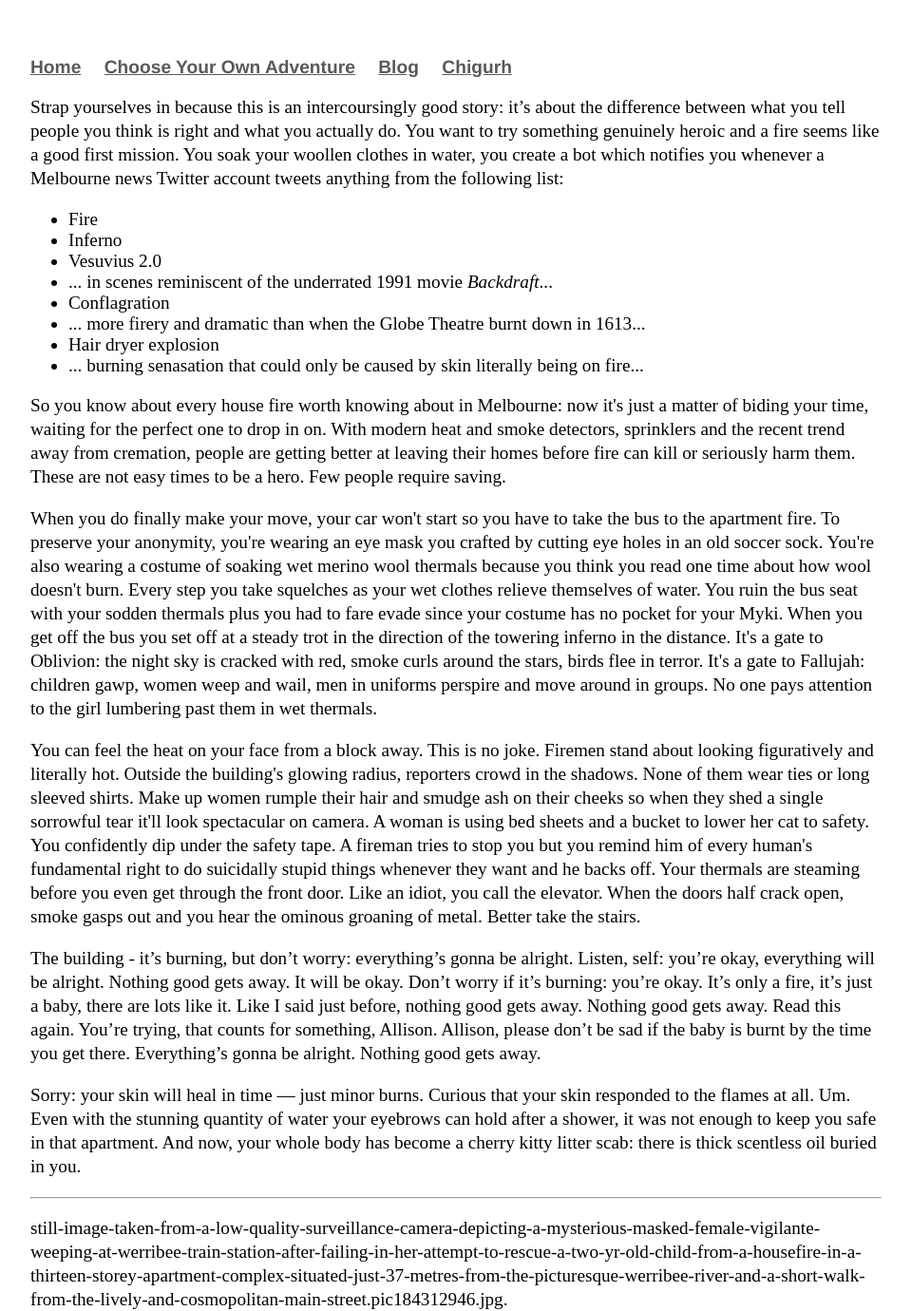
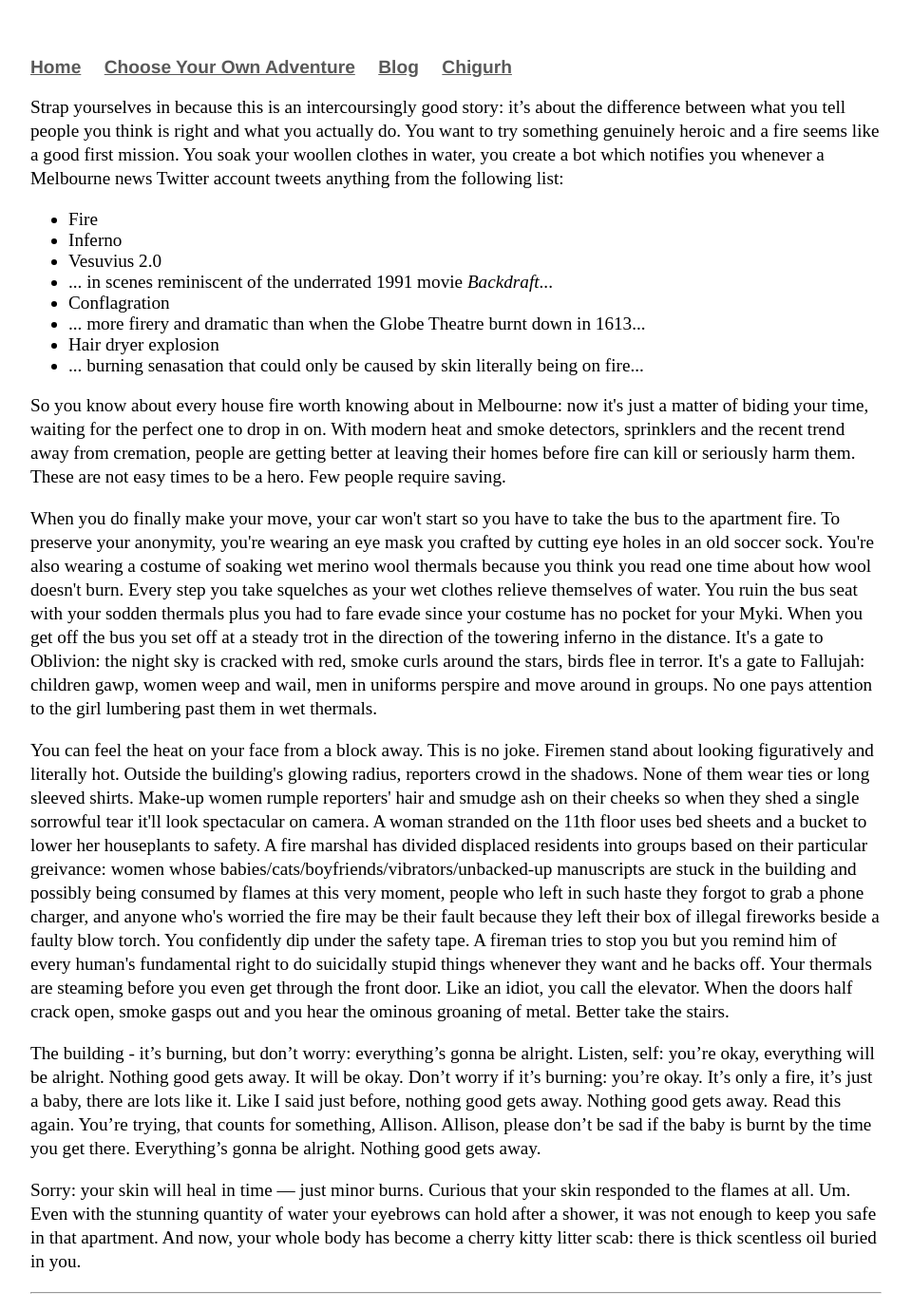
Before and after one commit to Pinelife/pinelife.github.io, a Jekyll site: the page built from Hellhole/Room9.html, in a window 1280 px wide. Shown: the top 1380 px of the page at 95% size, without its empty margins (160-1119 px from the left). Built offline with Jekyll 4.4.1, drawn with Linux system fonts in a browser that asks for light colours; grey boxes are pictures that could not be loaded.

Commit message:
Update Room9.html

```diff
--- a/Hellhole/Room9.html
+++ b/Hellhole/Room9.html
@@ -33,11 +33,15 @@ With modern heat and smoke detectors, sprinklers and the recent trend away from
 <p>
   You can feel the heat on your face from a block away. This is no joke. Firemen stand about looking figuratively and literally hot.
   Outside the building's glowing radius, reporters crowd in the shadows. None of them wear ties or long sleeved shirts.
-  Make up women rumple their hair and smudge ash on their cheeks so when they shed a single sorrowful tear it'll look spectacular on camera.
-  A woman is using bed sheets and a bucket to lower her cat to safety. You confidently dip under the safety tape. A fireman tries to
-  stop you but you remind him of every human's fundamental right to do suicidally stupid things whenever they want and he backs off.
-  Your thermals are steaming before you even get through the front door. Like an idiot, you call the elevator. When the doors half
-  crack open, smoke gasps out and you hear the ominous groaning of metal. Better take the stairs.
+  Make-up women rumple reporters' hair and smudge ash on their cheeks so when they shed a single sorrowful tear it'll look spectacular on camera.
+  A woman stranded on the 11th floor uses bed sheets and a bucket to lower her houseplants to safety. A fire marshal has divided displaced
+  residents into groups based on their particular greivance: women whose babies/cats/boyfriends/vibrators/unbacked-up manuscripts are
+  stuck in the building and possibly being consumed by flames at this very moment, people who left in such haste they forgot to grab a
+  phone charger, and anyone who's worried the fire may be their fault because they left their box of illegal fireworks beside a faulty
+  blow torch. You confidently dip under the safety tape. A fireman tries to stop you but you remind him of every human's fundamental
+  right to do suicidally stupid things whenever they want and he backs off. Your thermals are steaming before you even get through the
+  front door. Like an idiot, you call the elevator. When the doors half crack open, smoke gasps out and you hear the ominous groaning of
+  metal. Better take the stairs.
   </p>
 <p>
 The building - it’s burning, but don’t worry: everything’s gonna be alright. Listen, self: you’re okay, everything will be alright. Nothing good gets
```
